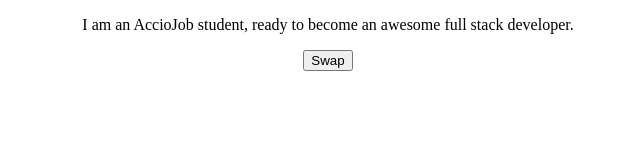
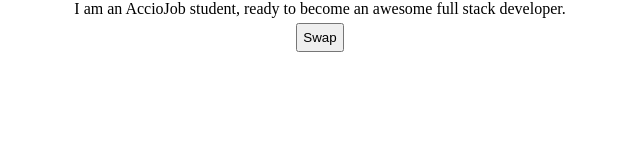
Before and after one commit to acciojob/dark-theme-AchintyaG, a website: page main.html in a window 1280 px wide. Shown: the whole page, without its empty margins (320-960 px from the left). Drawn offline with Linux system fonts and the light colour scheme.

Commit message:
created a submission

```diff
--- a/script.js
+++ b/script.js
@@ -1,6 +1,6 @@
 //your code here
 function swapTheme() {
-	var theme = document.getElementById('app');
+var theme = document.getElementById('app');
 var swapBtn = document.querySelector('#swap');
  	if(theme.classList.contains('day')){
 		theme.classList.remove('day');
--- a/styles.css
+++ b/styles.css
@@ -1,3 +1,8 @@
+
+*{
+    margin: 0px;
+    padding: 0px;
+}
 #app{
 	margin:0px;
 	height:100vh;
@@ -12,4 +17,7 @@
   background-color: black;
   color:white;
 }
-.butt
+.button_day{
+	margin:5px;
+	padding:5px;
+}
```
